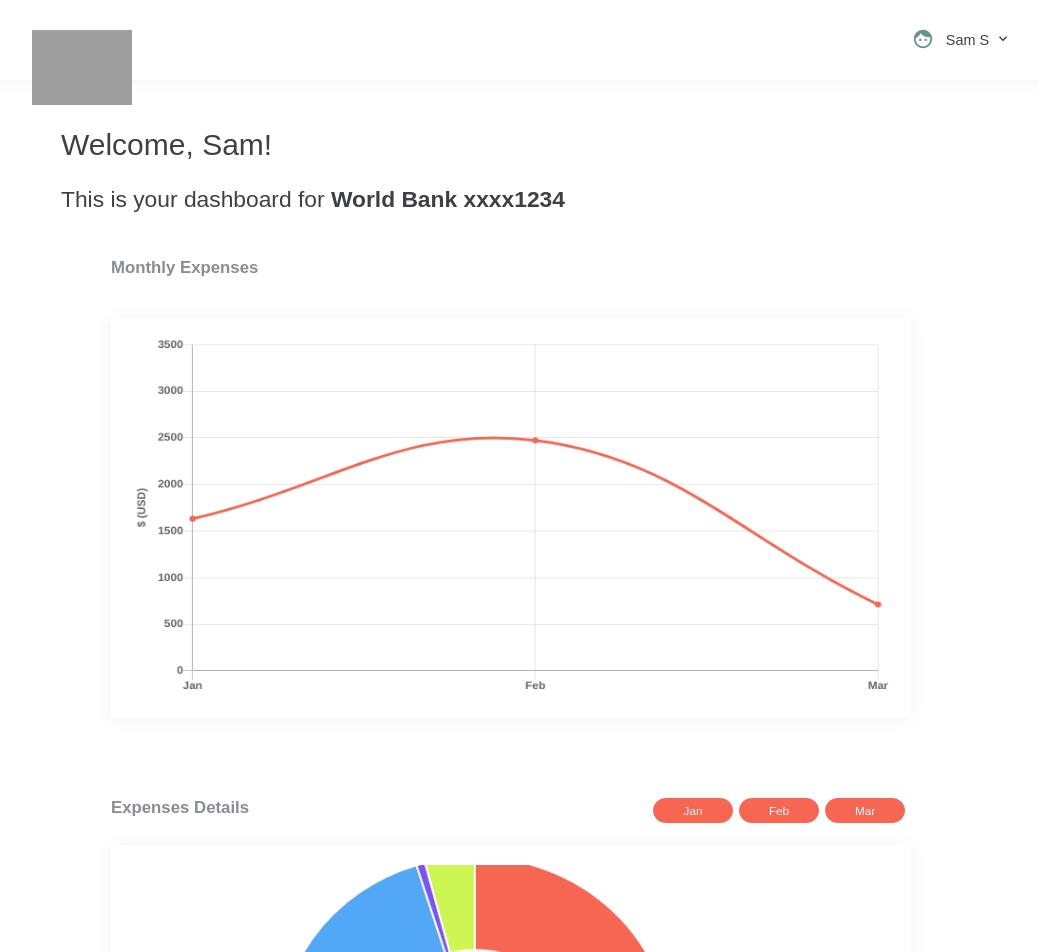
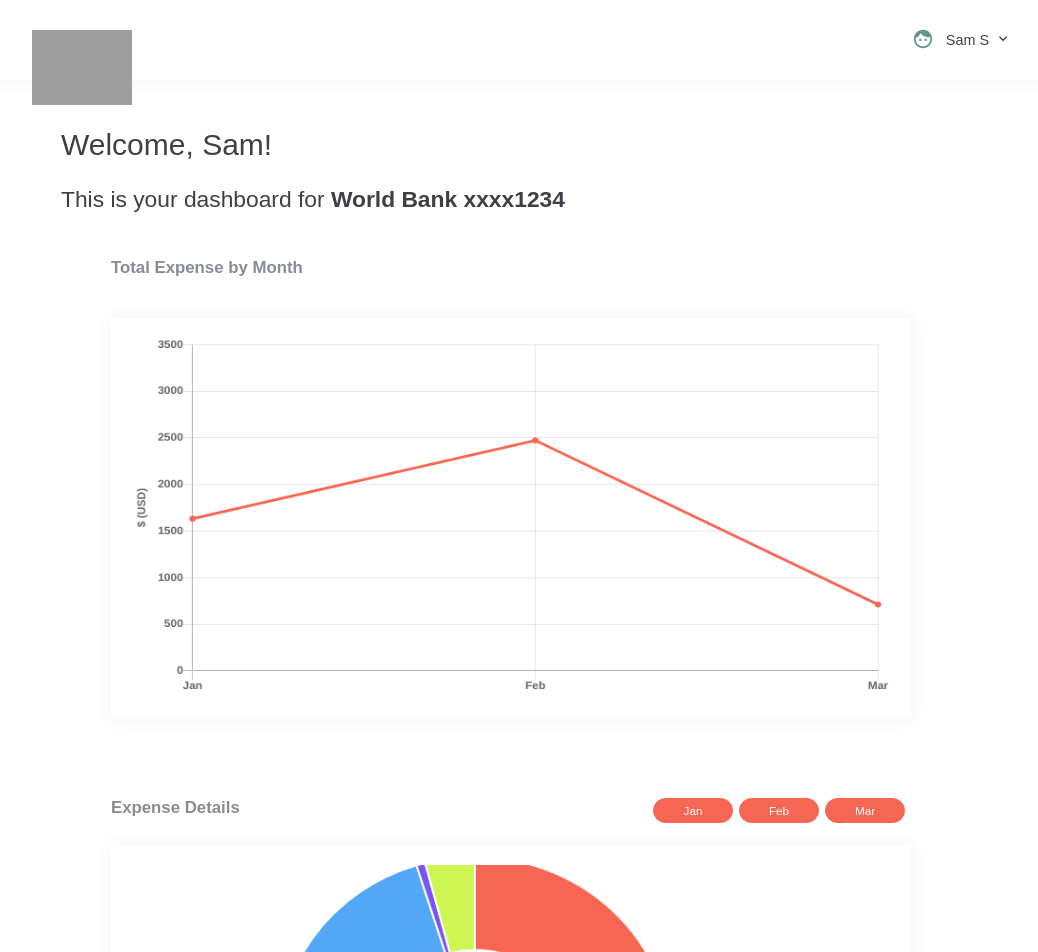
Before and after one commit to davidyoon85/betterfin, a React (Create React App) app: page / in a window 1280 px wide. Shown: the top 952 px of the page, without its empty margins (129-1167 px from the left). Built offline with nearby package versions, Linux system fonts and the light colour scheme; grey boxes are pictures that could not be loaded.

Commit message:
straight line grpah

```diff
--- a/src/components/chart.js
+++ b/src/components/chart.js
@@ -7,7 +7,7 @@
         return (
             <div className="chart_section">
                 <div className="balance_chart">
-                    <div className="chart_header">Monthly Expenses</div>
+                    <div className="chart_header">Total Expense by Month</div>
                     <Line
                         data={{
                             labels: this.props.monthExpenseTotals.monthLabels,
@@ -61,6 +61,11 @@
                                 yPadding: 15,
                                 displayColors: false,
                             },
+                            elements: {
+                                line: {
+                                    tension: 0
+                                }
+                            },
                             responsive: true,
                         }}
                     />
--- a/src/components/pie.js
+++ b/src/components/pie.js
@@ -39,7 +39,7 @@
       <div className="pie_section">
         <div className="pie_chart">
           <div className="pie_header">
-            Expenses Details
+            Expense Details
             <div className="pie_buttons">
               <button name="January" onClick={this.clickHandler}>Jan</button>
               <button name="February" onClick={this.clickHandler}>Feb</button>
```
